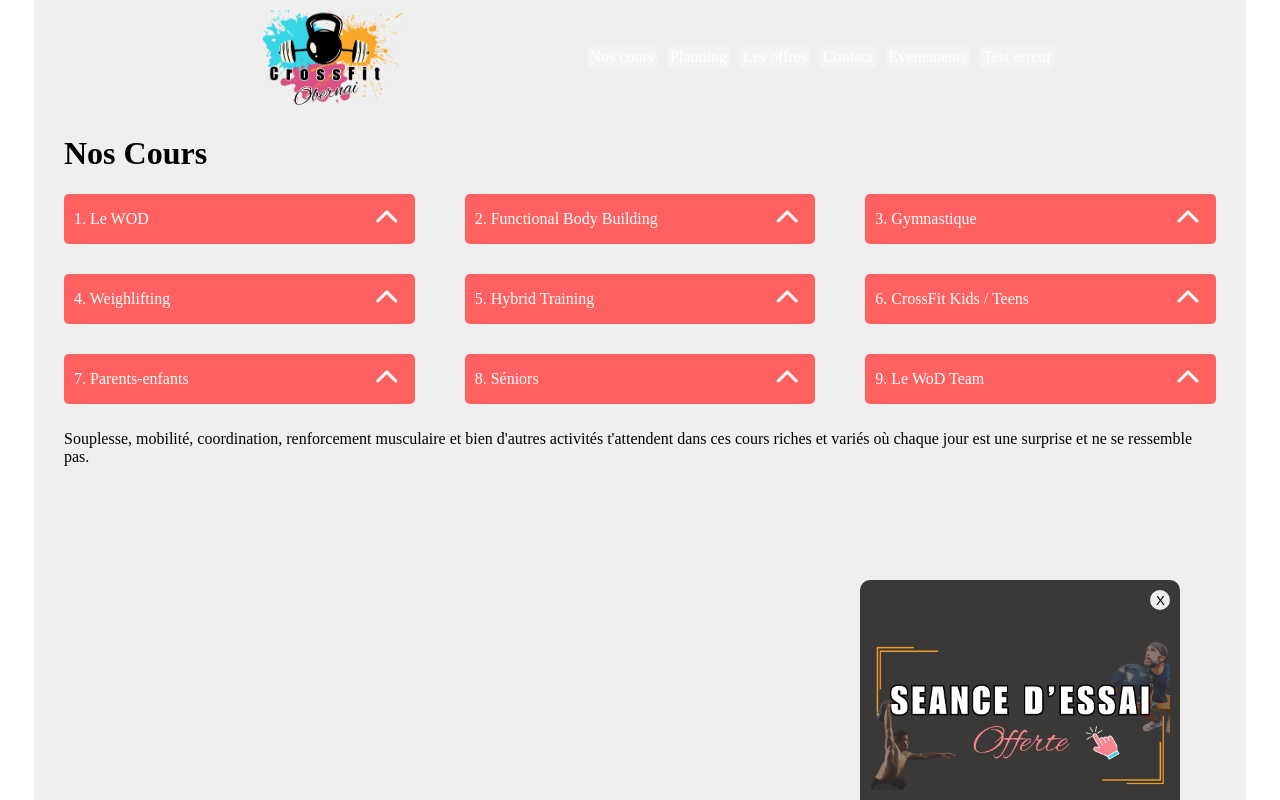
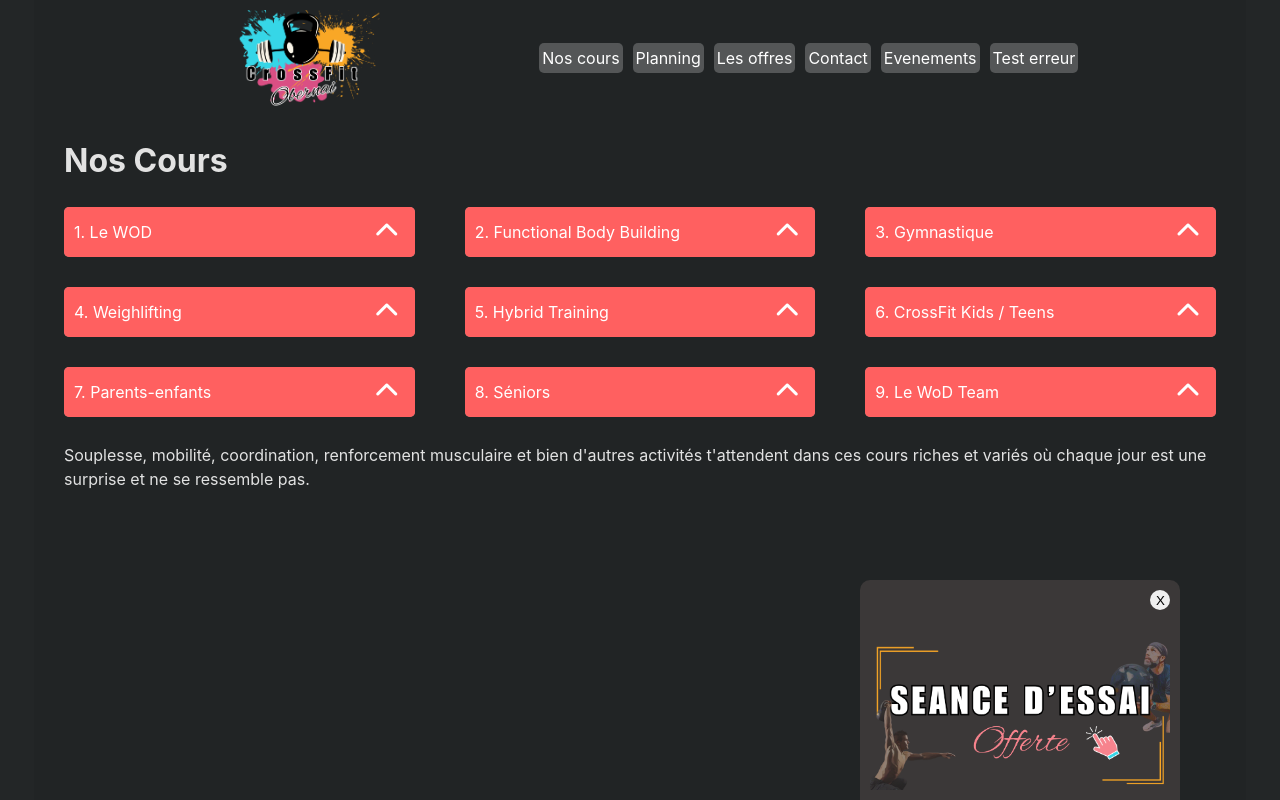
Before and after one commit to Crrux/CrossfitObernai, a React (Vite) app: page /class in a window 1280 px wide. Built offline with nearby package versions, Linux system fonts and the light colour scheme.

Commit message:
Reapply "taille max input tel/email"
This reverts commit 51d5ec7a936570b7a33481d24acf9e10721d21f6.

```diff
--- a/src/pages/contact/_contact.sass
+++ b/src/pages/contact/_contact.sass
@@ -68,6 +68,8 @@ label
     span
         color: $error-text
         font-size: 0.8em
+    #tel, #email
+        max-width: 300px
 
 input[type="submit"]
     background-color: rgb(255, 255,255,0.1 )
--- a/src/pages/contact/contact.jsx
+++ b/src/pages/contact/contact.jsx
@@ -82,8 +82,7 @@ function Contact() {
       fieldValidationErrors.telError = telValid ? "" : " is invalid";
 
       // Validate message field
-      let messageValid =
-        contact.message.length > 2 || contact.message.length === 0;
+      let messageValid = contact.message.length > 2;
       fieldValidationErrors.messageError = messageValid
         ? ""
         : " must be at least 3 characters long if there is any input";
--- a/src/sass/style.css
+++ b/src/sass/style.css
@@ -1,152 +1,3 @@
-header {
-  display: flex;
-  justify-content: space-evenly;
-  align-items: center;
-  margin-bottom: 20px;
-}
-header a {
-  text-decoration: none;
-  color: white;
-}
-header nav {
-  display: flex;
-  gap: 10px;
-}
-header nav a {
-  background-color: rgba(255, 255, 255, 0.2274509804);
-  padding: 3px;
-  border-radius: 5px;
-}
-header #Header_Logo {
-  margin-top: 10px;
-  height: 100px;
-}
-
-.Home {
-  min-height: 2000px;
-}
-
-#class .collapsible {
-  margin-bottom: 10px;
-  width: 100%;
-  margin-left: auto;
-  margin-right: auto;
-}
-#class .collapsible_container {
-  display: grid;
-  grid-template-columns: repeat(auto-fit, minmax(270px, 1fr));
-  row-gap: 20px;
-  -moz-column-gap: 50px;
-       column-gap: 50px;
-}
-
-#main_contact {
-  display: flex;
-  justify-content: center;
-  align-items: center;
-  flex-direction: column;
-}
-#main_contact h1 {
-  margin-bottom: 50px;
-}
-
-#form_contact {
-  display: flex;
-  justify-content: center;
-  flex-direction: column;
-  background-color: #222;
-  color: #ddd;
-  padding: 20px;
-  border-radius: 5px;
-  width: 100%;
-  max-width: 700px;
-  box-sizing: border-box;
-  margin-bottom: 50px;
-}
-#form_contact_divname {
-  display: flex;
-  flex-direction: row;
-  flex-wrap: wrap;
-  -moz-column-gap: 10px;
-       column-gap: 10px;
-}
-#form_contact_divname label {
-  flex-grow: 1;
-}
-#form_contact_divname input {
-  width: -moz-fit-content;
-  width: fit-content;
-}
-
-label {
-  display: block;
-  margin-bottom: 15px;
-}
-label p {
-  margin-bottom: 5px;
-}
-label input, label textarea {
-  width: 100%;
-  padding: 10px;
-  border: none;
-  border-radius: 5px;
-  background-color: #2f2f2f;
-  color: #ddd;
-  box-sizing: border-box;
-}
-label input:focus, label textarea:focus {
-  outline: none;
-}
-label textarea {
-  resize: vertical;
-}
-label span {
-  color: #ff6347;
-  font-size: 0.8em;
-}
-
-input[type=submit] {
-  background-color: rgba(255, 255, 255, 0.1);
-  color: #ddd;
-  cursor: pointer;
-  transition: background-color 0.3s ease;
-  width: -moz-fit-content;
-  width: fit-content;
-  border-radius: 5px;
-}
-input[type=submit]:hover {
-  background-color: #ff3814;
-}
-
-#Contact_info {
-  display: flex;
-  flex-direction: row;
-  width: 100%;
-  justify-content: space-evenly;
-  align-items: center;
-}
-#Contact_info p a {
-  margin-left: 3px;
-}
-@media (max-width: 767.98px) {
-  #Contact_info {
-    gap: 20px;
-    flex-direction: column;
-  }
-}
-#Contact_info_Reseaux {
-  display: flex;
-  gap: 20px;
-}
-@media (max-width: 767.98px) {
-  #Contact_info_Reseaux {
-    justify-content: center;
-  }
-}
-#Contact_info_Reseaux img {
-  width: 50px;
-}
-
 .PopupPC {
   position: fixed;
   bottom: 0;
@@ -340,7 +191,6 @@ input[type=submit]:hover {
     transform: rotate(360deg);
   }
 }
-<<<<<<< HEAD
 header {
   display: flex;
   justify-content: space-evenly;
@@ -501,8 +351,6 @@ input[type=submit]:hover {
   width: 50px;
 }
 
-=======
->>>>>>> parent of 6ef9699 (taille max input tel/email)
 :root {
   font-family: Inter, system-ui, Avenir, Helvetica, Arial, sans-serif;
   line-height: 1.5;
```
Also changed, not shown: 1 other file (tests, documents, lock files or other folders).
